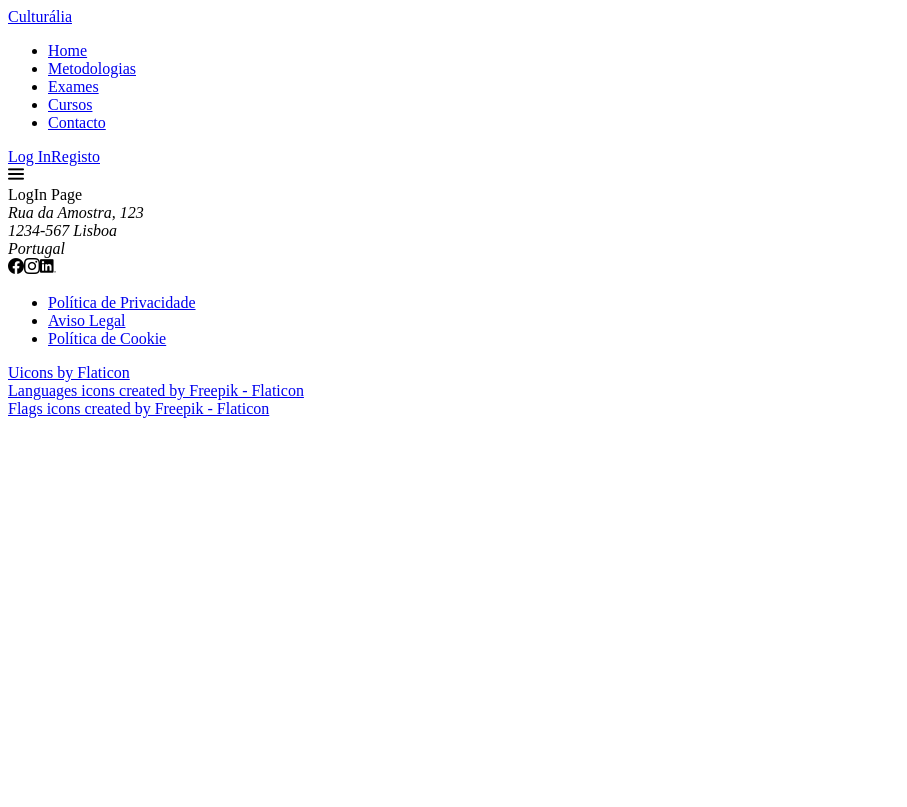
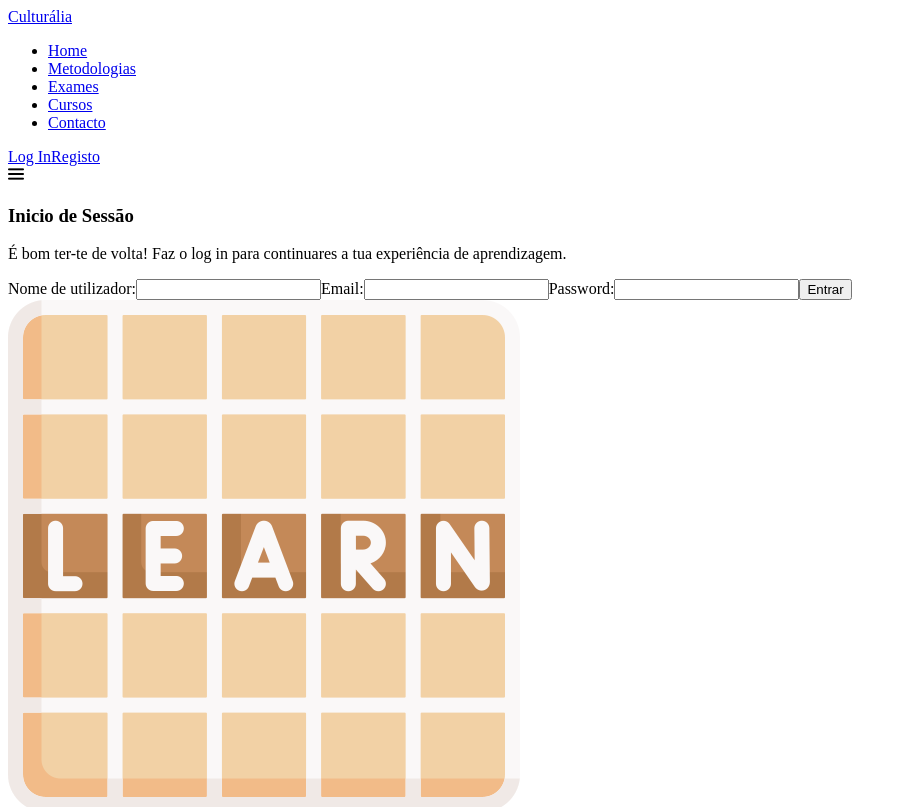
Before and after one commit to ItsaMeJess96/Language-Academy-Website, a React (Vite) app: page /login in a window 1280 px wide. Shown: the top 807 px of the page, without its empty margins (0-907 px from the left). Built offline with nearby package versions, Linux system fonts and the light colour scheme.

Commit message:
contact e log in

```diff
--- a/src/Pages/Contact.jsx
+++ b/src/Pages/Contact.jsx
@@ -9,9 +9,9 @@ function Contact() {
             <div className="c-message">
                 <h3>Tens alguma dúvida? Entra em contacto connosco!</h3>
                 <form>
-                    <input type="text" name="name" placeholder="nome" />
-                    <input type="email" name="name" placeholder="e-mail" />
-                    <textarea name="message"></textarea>
+                    <input type="text" name="name" placeholder="nome" id="c-name" required/>
+                    <input type="email" name="name" placeholder="e-mail" id="c-email" required />
+                    <textarea name="message" id="c-message" required ></textarea>
                     <input type="submit" value="submeter" />
                 </form>
             </div>
--- a/src/Pages/LogIn.jsx
+++ b/src/Pages/LogIn.jsx
@@ -1,7 +1,37 @@
+// página em que o usuário faz log in
+
+import iconScrabble from '../Assets/Icons/scrabble.png'
+import { Link } from 'react-router-dom';
 
 function LogIn() {
     return (
-        <div>LogIn Page</div>
+        <div className="log-in">
+            <div className='l-intro'>
+                <h3>Inicio de Sessão</h3>
+                <p>
+                    É bom ter-te de volta!
+                    Faz o log in para continuares a tua experiência de aprendizagem.
+                </p>
+            </div>
+            <div className='l-form'>
+                <form>
+                    <label htmlFor='username'>Nome de utilizador:</label>
+                    <input type='text' id='s-username' name='username' required />
+                    <label htmlFor='email'>Email:</label>
+                    <input type='email' id='s-email' name='email' required />
+                    <label htmlFor='password'>Password:</label>
+                    <input type='password' id='s-password' name='password' required />
+                    <input type="submit" value='Entrar' />
+                </form>
+                <img src={iconScrabble} alt="scrabble a mostrar a palavra learn" />
+            </div>
+            <div className='l-sign'>
+                <p>
+                    Ainda não tens uma conta?
+                    <Link to='/signup'> Regista-te aqui! </Link>
+                </p>
+            </div>
+        </div>
     )
 }
 
--- a/src/Pages/SignUp.jsx
+++ b/src/Pages/SignUp.jsx
@@ -1,7 +1,32 @@
+// página em que o usuário se pode inscrever na plataforma
+
+import iconPC from '../Assets/Icons/online-lesson2.png'
 
 function SignUp() {
     return (
-        <div>Sign Up Page</div>
+        <div className="sign-up">
+            <div className='s-intro'>
+                <h3>Resgista-te na nossa plataforma!</h3>
+                <p>
+                    Damos-te as boas vindas à Culturália!
+                    Regista-te para começares a tua jornada de aprendizagem de línguas.
+                </p>
+            </div>
+            <div className='s-form'>
+                <form>
+                    <label htmlFor='username'>Nome de utilizador:</label>
+                    <input type='text' id='s-username' name='username' required />
+                    <label htmlFor='email'>Email:</label>
+                    <input type='email' id='s-email' name='email' required />
+                    <label htmlFor='password'>Password:</label>
+                    <input type='password' id='s-password' name='password' required />
+                    <label htmlFor='password-repeat'>Repetir password:</label>
+                    <input type='password' id='s-password-repeat' name='password-repeat' required />
+                    <input type="submit" value='Registar' />
+                </form>
+                <img src={iconPC} alt="ecrã a mostrar aula online" />
+            </div>
+        </div>
     )
 }
 
```
Also changed, not shown: src/Assets/Icons/online-lesson2.png (added), src/Assets/Icons/scrabble.png (added).
